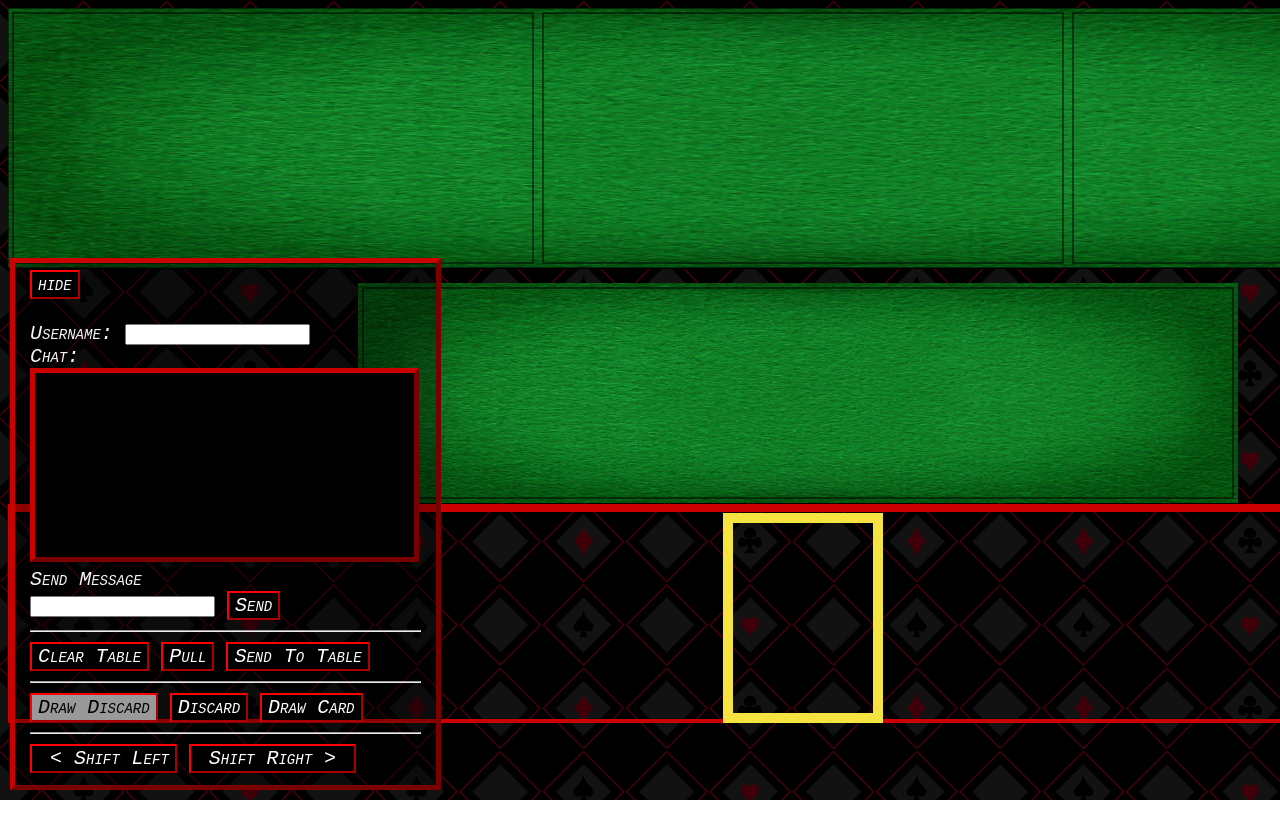
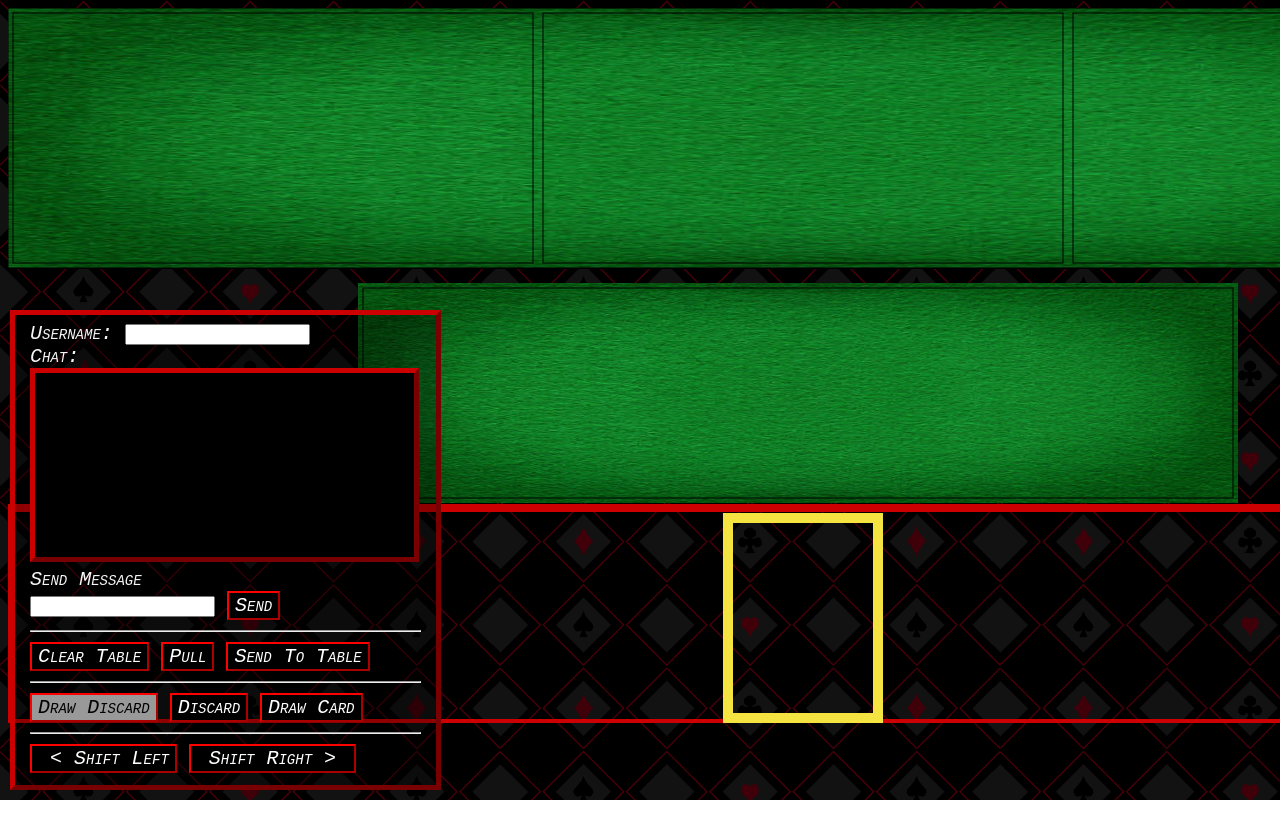
Before and after one commit to MirrorCub3/CardWebAppSessions, a website: page public/views/player.html in a window 1280 px wide. Shown: the top 838 px of the page. Drawn offline with nearby package versions, Linux system fonts and the light colour scheme; no server answers.

Commit message:
Update player.html

```diff
--- a/public/views/player.html
+++ b/public/views/player.html
@@ -15,7 +15,7 @@
     </header> -->
       <canvas id="canvas"> Your browser does not support HTML5 Canvas.</canvas><!-- style="position:absolute; "-->
       <section>
-        <input id = "consoleButton" type= "button" value="hide" onclick="ConsoleButton()"> <br><br>
+      <!--    <input id = "consoleButton" type= "button" value="hide" onclick="ConsoleButton()"> <br><br>  -->
         <!--<input id="ConsoleDown" type= "button" value="ConsoleDown" onclick="ConsoleDown()">
         <input id="ConsoleUp" type= "button" value="ConsoleUp" onclick="ConsoleUp()">-->
       <div id="box">
```
